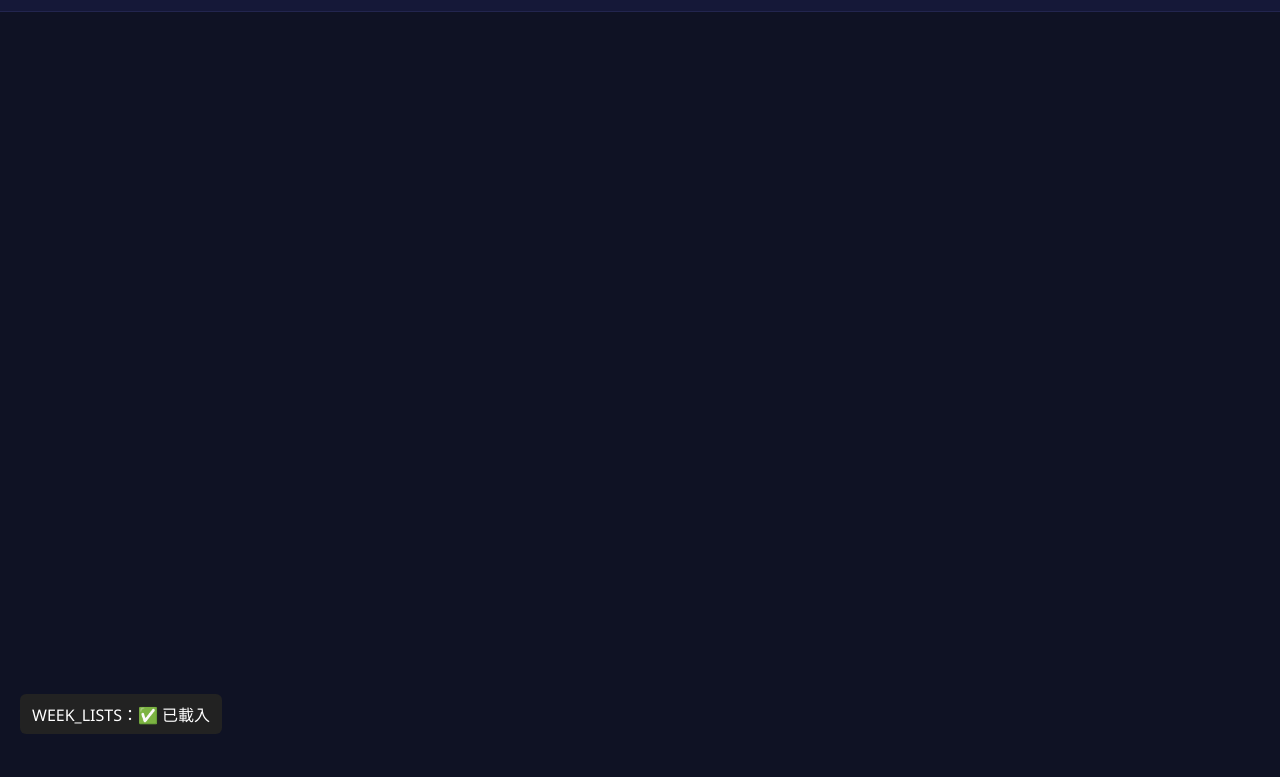
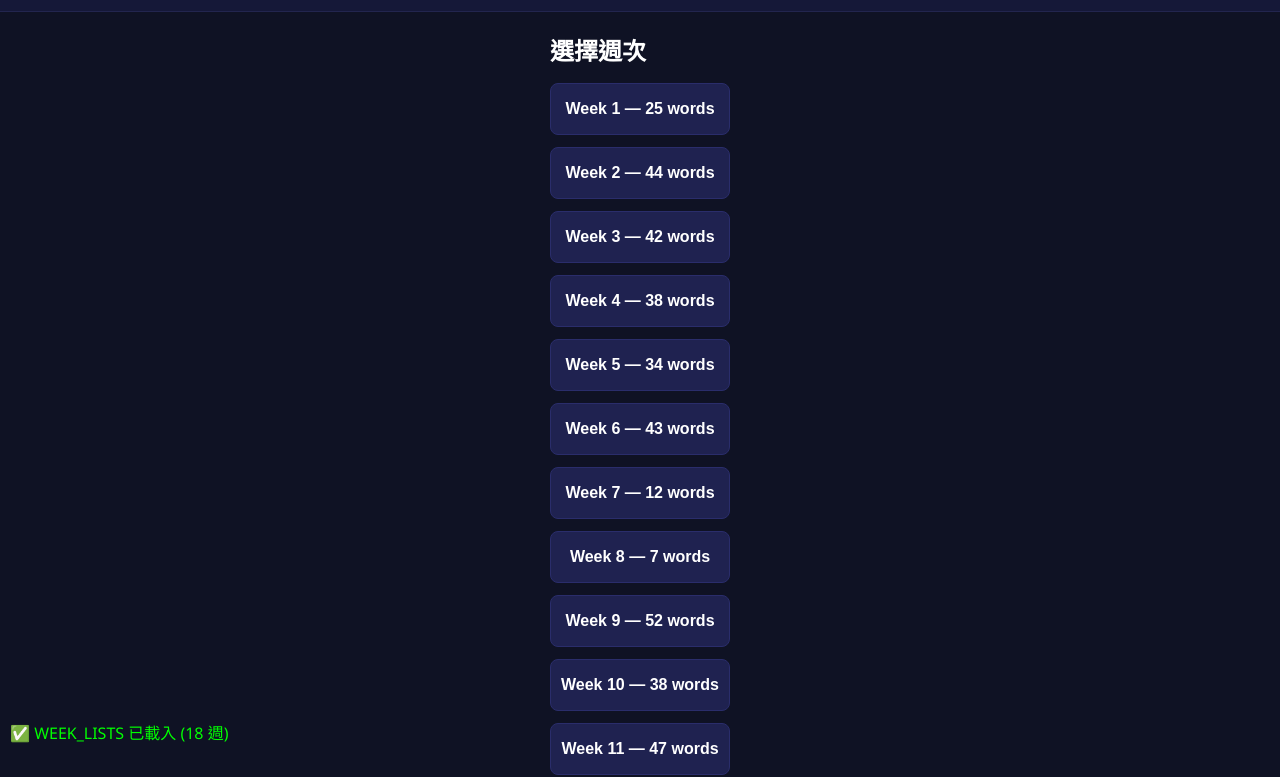
Before and after one commit to YeyeJames/pierce-wordlist, a plain HTML site: page index.html in a window 1280 px wide. Shown: the part 46-823 px from the top of the page. Before the commit the page ends 800 px from the top, so only its background shows below. Drawn offline with Linux system fonts and the light colour scheme.

Commit message:
Update index.html

```diff
--- a/index.html
+++ b/index.html
@@ -102,127 +102,46 @@
   <!-- === JS 載入區（請放在 </body> 前） === -->
   <!-- === JS 載入區（請放在 </body> 前） === -->
   <!-- === JS 載入區（請放在 </body> 前） === -->
+<!-- === Pierce Spelling Bee – Static Safe Loader === -->
+<script src="wordlists/weeks.js?v=20251027b"></script>
+
 <script>
+  console.log("🐝 Pierce Spelling Bee 安全啟動");
+
   document.addEventListener("DOMContentLoaded", () => {
     const main = document.querySelector("main");
-      main.innerHTML = '<div style="text-align:center;padding:80px 20px;font-size:1.3rem;">🐝 正在載入單字資料...</div>';
+    const weeksContainer = document.getElementById("weeks");
+    main.innerHTML = `
+      <section id="menu">
+        <h2>選擇週次</h2>
+        <div id="weeks" class="week-grid"></div>
+      </section>
+    `;
 
-      // ✅ 偵測在 GitHub Pages 或本地開發
-      const repoName = "pierce-wordlist";
-      const basePath = location.hostname.includes("github.io") ? `/${repoName}/` : "./";
-
-      // ✅ 動態載入外部 JS
-      function loadScript(src) {
-        return new Promise((resolve, reject) => {
-          const s = document.createElement("script");
-          s.src = basePath + src + "?v=" + Date.now();
-          s.onload = () => {
-            console.log("✅ 已載入：" + s.src);
-            resolve();
-          };
-          s.onerror = () => reject(new Error("❌ 無法載入 " + s.src));
-          document.body.appendChild(s);
-        });
-      }
-
-      // ✅ 主流程
-      async function startApp() {
-        try {
-          await loadScript("wordlists/weeks.js");
-
-          // 👇 我們要看的這兩行（請保留）
-          console.log("📘 WEEK_LISTS 檢查：", window.WEEK_LISTS ? "OK" : "未定義");
-          document.body.insertAdjacentHTML('beforeend', `<div style="position:fixed;bottom:20px;left:20px;color:#fff;background:#222;padding:8px 12px;border-radius:6px;z-index:9999;">WEEK_LISTS：${window.WEEK_LISTS ? '✅ 已載入' : '❌ 未定義'}</div>`);
-
-          if (!window.WEEK_LISTS) throw new Error("WEEK_LISTS 未定義");
-
-          await loadScript("fireworks.js");
-          await loadScript("storage.js");
-          await loadScript("main.js");
-
-          const loading = document.querySelector("main div");
-          if (loading) loading.remove();
-          console.log("✅ 所有腳本載入完成");
-        } catch (err) {
-          console.error(err);
-          main.innerHTML = `<div style="text-align:center;padding:80px 20px;color:#f88;">⚠️ 載入失敗：${err.message}<br>請重新整理。</div>`;
-        }
-      }
-
-      startApp();
-    });
-  </script>
-  <!-- === Pierce Safe Loader Final Fix === -->
-<script>
-(async function () {
-  console.log("🐝 Pierce Safe Loader 啟動中...");
-
-  // 等待 DOM 準備好
-  await new Promise(resolve => {
-    if (document.readyState === "complete" || document.readyState === "interactive") resolve();
-    else document.addEventListener("DOMContentLoaded", resolve);
-  });
-
-  // 載入 weeks.js
-  await new Promise((resolve, reject) => {
-    const s = document.createElement("script");
-    s.src = "wordlists/weeks.js?v=" + Date.now();
-    s.onload = () => {
-      console.log("✅ weeks.js 已載入，共", Object.keys(window.WEEK_LISTS || {}).length, "週");
-      resolve();
-    };
-    s.onerror = reject;
-    document.head.appendChild(s);
-  }).catch(() => alert("❌ 無法載入 weeks.js"));
-
-  // 確保 main.js 有載入
-  await new Promise((resolve, reject) => {
-    const s = document.createElement("script");
-    s.src = "main.js?v=" + Date.now();
-    s.onload = () => {
-      console.log("✅ main.js 已載入");
-      resolve();
-    };
-    s.onerror = reject;
-    document.head.appendChild(s);
-  });
-
-  // 確認 DOM 有 #weeks 容器
-  const weeksContainer = document.getElementById("weeks");
-  if (!weeksContainer) {
-    console.error("⚠️ 找不到 #weeks 容器");
+    if (!window.WEEK_LISTS) {
+      main.innerHTML += `<p style="text-align:center;color:#f66;">❌ 無法載入 weeks.js</p>`;
       return;
     }
 
-  // 如果 main.js 尚未自動生成週次，這裡強制呼叫
-  setTimeout(() => {
-    if (weeksContainer.children.length === 0 && window.WEEK_LISTS) {
-      console.log("🪄 手動生成週次列表");
-      weeksContainer.innerHTML = "";
-      Object.entries(window.WEEK_LISTS).forEach(([week, words]) => {
+    const container = document.getElementById("weeks");
+    Object.entries(WEEK_LISTS).forEach(([week, list]) => {
       const btn = document.createElement("button");
       btn.className = "week-btn";
-        btn.textContent = `Week ${week} — ${words.length} words`;
+      btn.textContent = `Week ${week} — ${list.length} words`;
       btn.addEventListener("click", () => {
-          if (typeof startTrainer === "function") startTrainer(week);
-          else alert("主程式未定義 startTrainer()");
+        alert("開啟 Week " + week + "（目前僅測試按鈕反應）");
       });
-        weeksContainer.appendChild(btn);
+      container.appendChild(btn);
     });
-    }
 
-    const badge = document.createElement("div");
-    badge.style.position = "fixed";
-    badge.style.bottom = "8px";
-    badge.style.left = "8px";
-    badge.style.background = "rgba(0,0,0,0.6)";
-    badge.style.color = "#0f0";
-    badge.style.padding = "4px 8px";
-    badge.style.borderRadius = "6px";
-    badge.textContent = "🐝 Ready — " + Object.keys(window.WEEK_LISTS || {}).length + " Weeks";
-    document.body.appendChild(badge);
-  }, 800);
-})();
+    const info = document.createElement("div");
+    info.style.position = "fixed";
+    info.style.bottom = "10px";
+    info.style.left = "10px";
+    info.style.color = "#0f0";
+    info.textContent = `✅ WEEK_LISTS 已載入 (${Object.keys(WEEK_LISTS).length} 週)`;
+    document.body.appendChild(info);
+  });
 </script>
 </body>
 </html>
```
Lines whose indentation alone changed are shown as unchanged.
